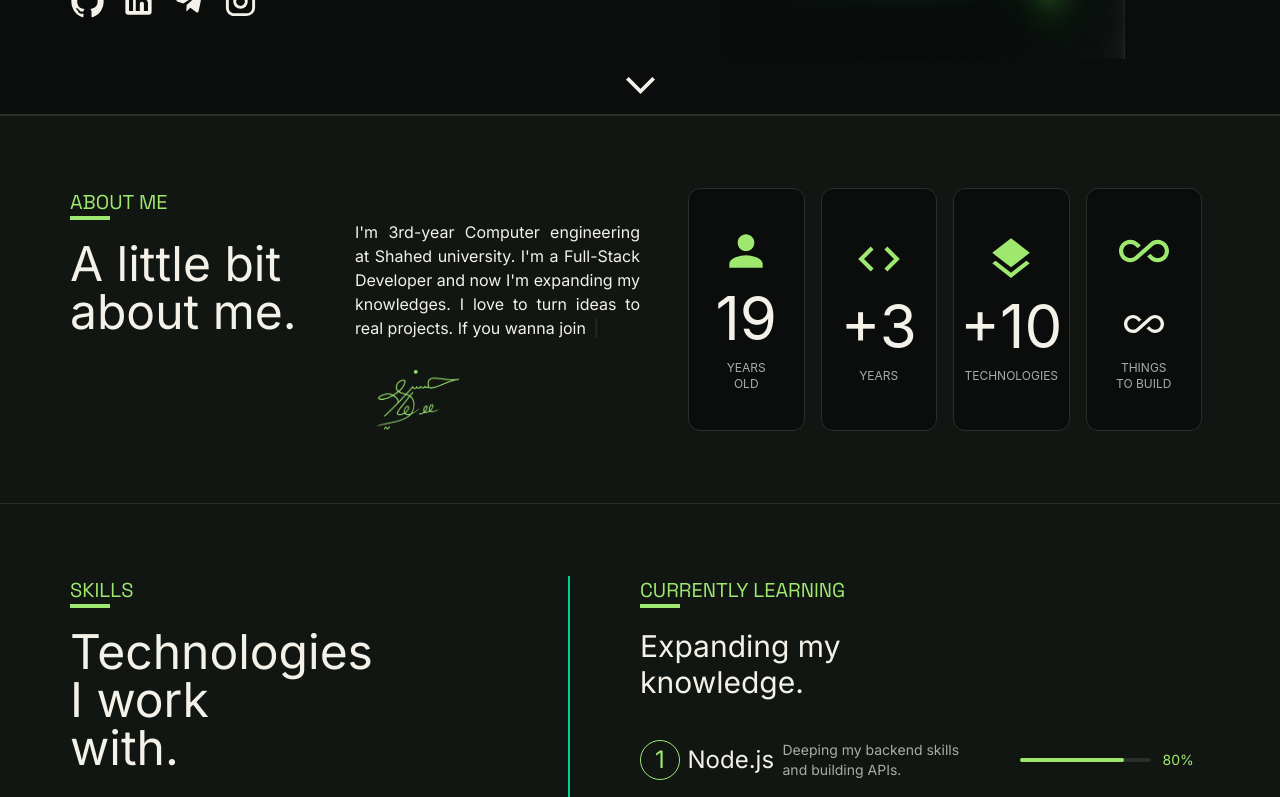
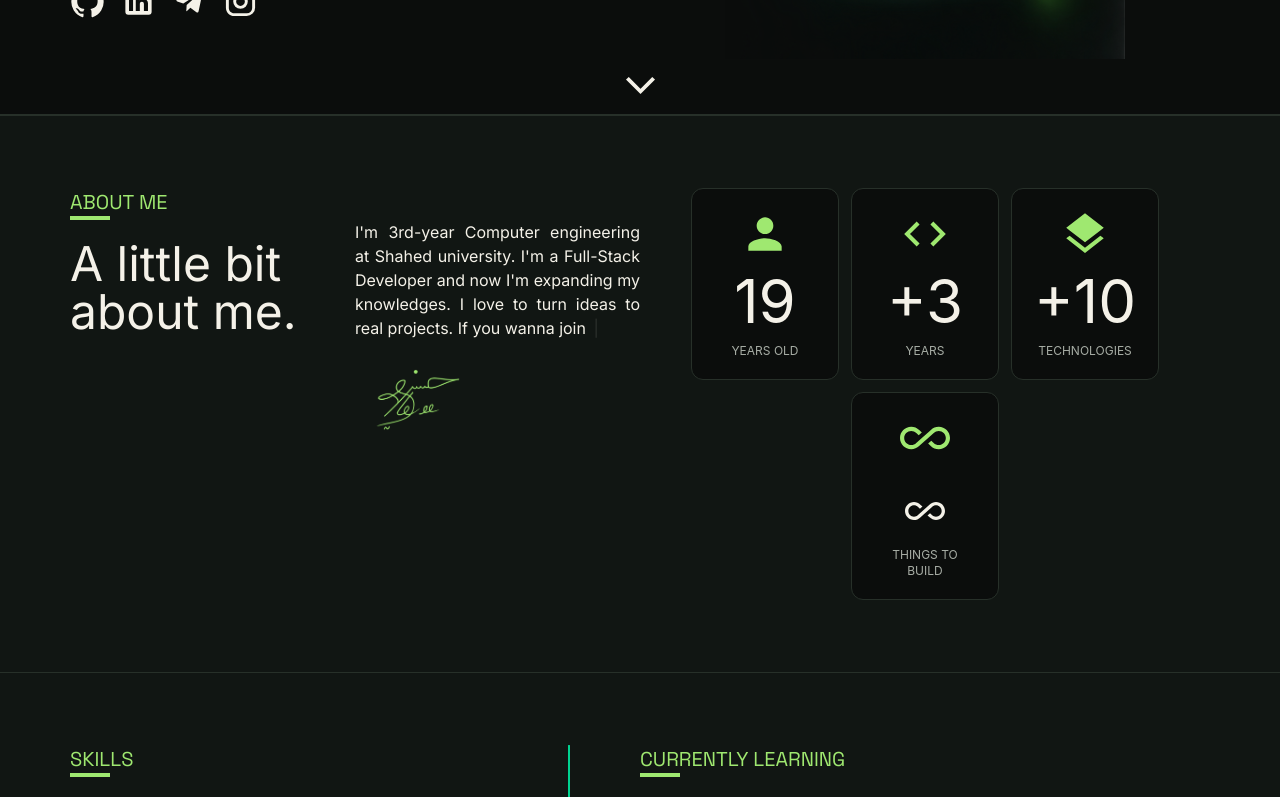
Before and after one commit to soheil9685/Portfolio, a React (Vite) app: page / in a window 1280 px wide. Shown: the part 672-1469 px from the top of the page. Built offline with nearby package versions, Linux system fonts and the light colour scheme.

Commit message:
Debug About section responsive

```diff
--- a/src/components/About/About.jsx
+++ b/src/components/About/About.jsx
@@ -29,23 +29,23 @@ function About() {
                         <img className="w-30 mt-7" src={Sign} alt="Sign" />
                     </div>
                 </div>
-                <div className="col-span-12 xl:col-span-6 xl:mt-0 mt-10 grid grid-cols-12 pl-10">
-                    <div className="mb-5 xl:mb-0 col-span-12 sm:col-span-6 lg:col-span-4 xl:col-span-3 text-center bg-[#0B0D0C] py-5 px-7 mx-2 rounded-xl border border-[#273029] flex flex-col items-center justify-center">
+                <div className="col-span-12 xl:col-span-6 xl:mt-0 mt-10 flex flex-wrap justify-center gap-3">
+                    <div className="w-37 text-center bg-[#0B0D0C] py-5 px-7 rounded-xl border border-[#273029] flex flex-col items-center justify-center">
                         <PersonIcon className="text-[#9FE870]" sx={{ fontSize: "50px" }} />
                         <h1 className="text-[#F4F1E8] text-6xl mt-3 mb-3">19</h1>
                         <p className="text-[#A7ADA5] text-xs">YEARS OLD</p>
                     </div>
-                    <div className="mb-5 xl:mb-0 col-span-12 sm:col-span-6 lg:col-span-4 xl:col-span-3 text-center bg-[#0B0D0C] py-5 px-7 mx-2 rounded-xl border border-[#273029] flex flex-col items-center justify-center">
+                    <div className="w-37 text-center bg-[#0B0D0C] py-5 px-7 rounded-xl border border-[#273029] flex flex-col items-center justify-center">
                         <CodeIcon className="text-[#9FE870]" sx={{ fontSize: "50px" }} />
                         <h1 className="text-[#F4F1E8] text-6xl mt-3 mb-3">+3</h1>
                         <p className="text-[#A7ADA5] text-xs">YEARS</p>
                     </div>
-                    <div className="mb-5 xl:mb-0 col-span-12 sm:col-span-6 lg:col-span-4 xl:col-span-3 text-center bg-[#0B0D0C] py-5 px-7 mx-2 rounded-xl border border-[#273029] flex flex-col items-center justify-center">
+                    <div className="w-37 text-center bg-[#0B0D0C] py-5 px-7 rounded-xl border border-[#273029] flex flex-col items-center justify-center">
                         <LayersIcon className="text-[#9FE870]" sx={{ fontSize: "50px" }} />
                         <h1 className="text-[#F4F1E8] text-6xl mt-3 mb-3">+10</h1>
                         <p className="text-[#A7ADA5] text-xs">TECHNOLOGIES</p>
                     </div>
-                    <div className="mb-5 xl:mb-0 col-span-12 sm:col-span-6 lg:col-span-4 xl:col-span-3 text-center bg-[#0B0D0C] py-5 px-7 mx-2 rounded-xl border border-[#273029] flex flex-col items-center justify-center">
+                    <div className="w-37 text-center bg-[#0B0D0C] py-5 px-7 rounded-xl border border-[#273029] flex flex-col items-center justify-center">
                         <AllInclusiveIcon className="text-[#9FE870]" sx={{ fontSize: "50px" }} />
                         <h1 className="text-[#F4F1E8] text-6xl mt-3 mb-3">
                             <AllInclusiveIcon sx={{ fontSize: "40px" }} />
```
